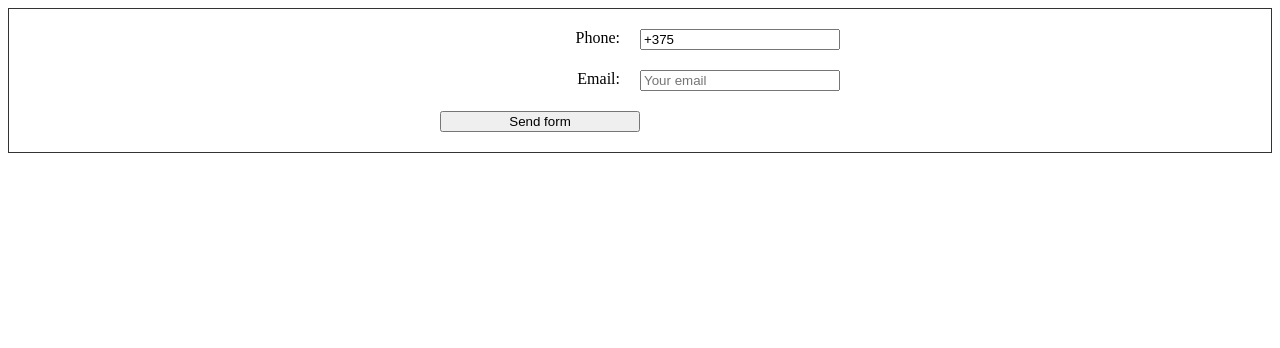
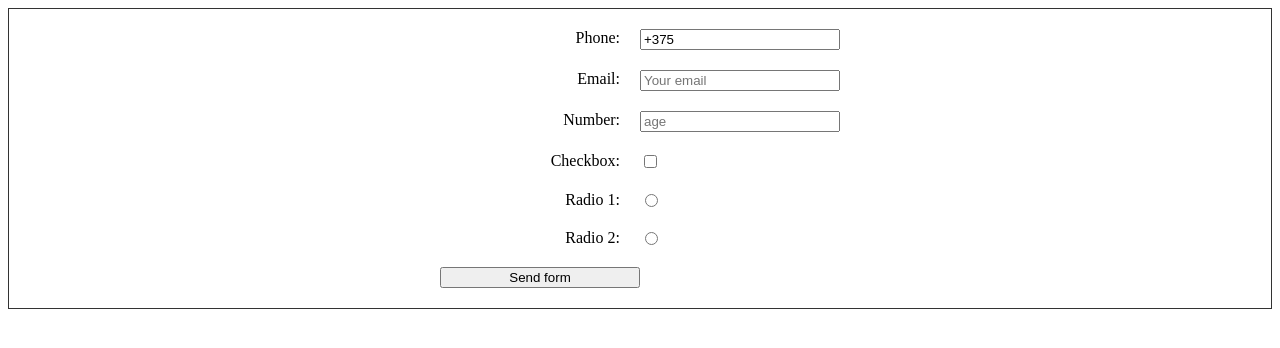
Before and after one commit to space4monkey/html-lesson, a plain HTML site: page lesson_11/index.html in a window 1280 px wide. Drawn offline with Linux system fonts and the light colour scheme.

Commit message:
add radio

```diff
--- a/lesson_11/css/style.css
+++ b/lesson_11/css/style.css
@@ -29,3 +29,7 @@ form div input {
   width: 50%;
   float: left;
 }
+form div input[type="checkbox"],
+form div input[type="radio"] {
+  width: auto;
+}
--- a/lesson_11/index.html
+++ b/lesson_11/index.html
@@ -11,11 +11,27 @@
     <form action="">
       <div>
         <label for="">Phone:</label>
-        <input type="text" value="+375" />
+        <input type="text" value="+375" id="phone" />
       </div>
       <div>
         <label for="">Email:</label>
         <input type="email" placeholder="Your email" />
+      </div>
+      <div>
+        <label for="">Number:</label>
+        <input type="number" placeholder="age" />
+      </div>
+      <div>
+        <label for="ch1">Checkbox:</label>
+        <input type="checkbox" id="ch1" />
+      </div>
+      <div>
+        <label for="radio">Radio 1:</label>
+        <input type="radio" id="radio" name="rad" />
+      </div>
+      <div>
+        <label for="radio1">Radio 2:</label>
+        <input type="radio" id="radio1" name="rad" />
       </div>
       <div>
         <input type="submit" value="Send form" />
```
